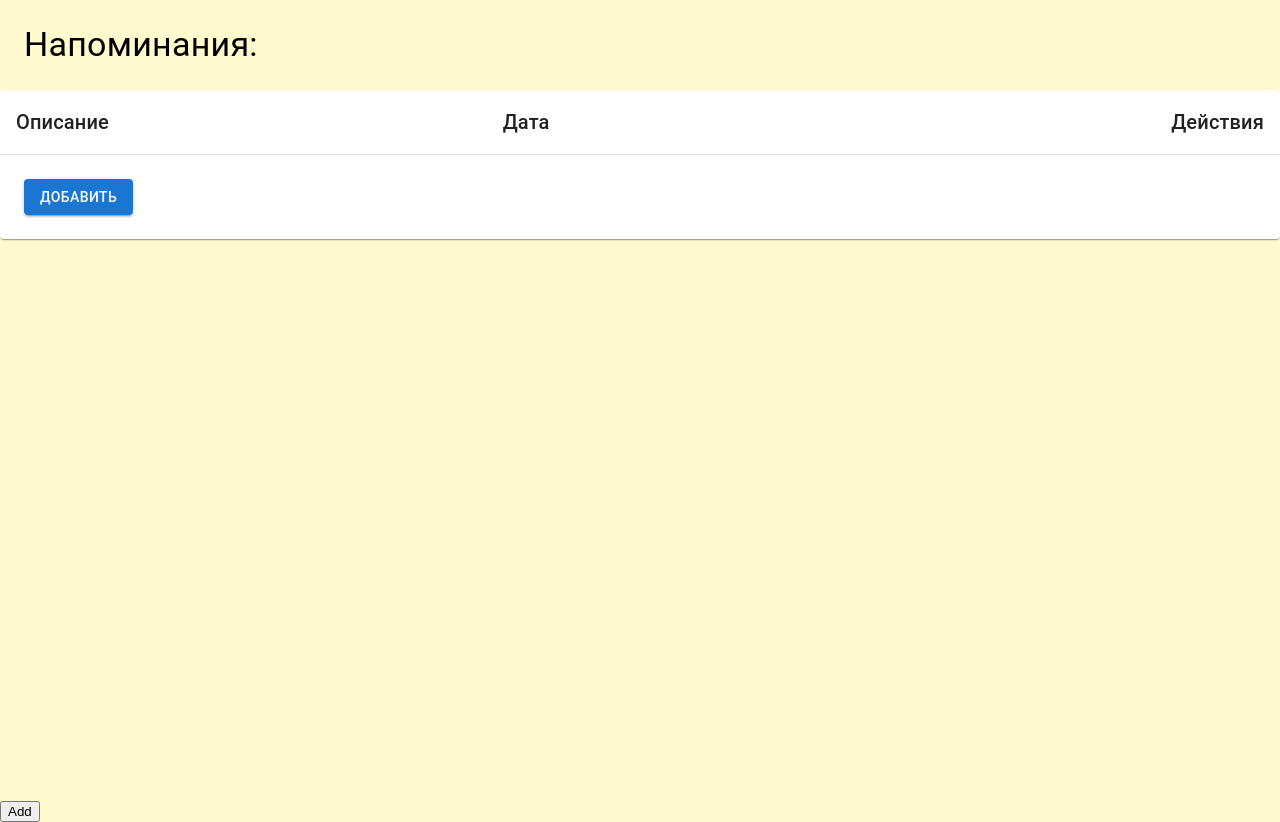
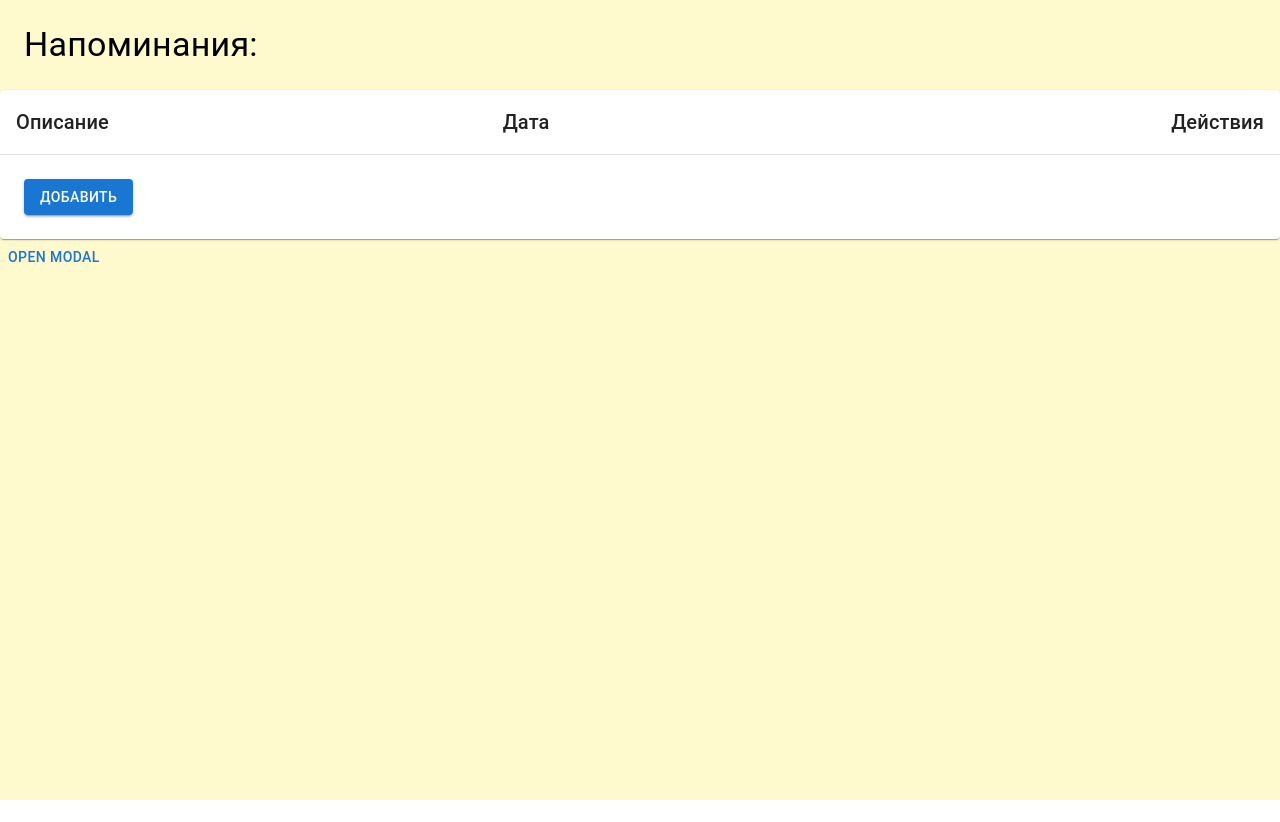
Before and after one commit to skidan29/test-project, a React (Create React App) app: page / in a window 1280 px wide. After the commit the page ends 800 px from the top, so only its background shows below. Built offline with nearby package versions, Linux system fonts and the light colour scheme.

Commit message:
Добавил модалку

```diff
--- a/src/App.tsx
+++ b/src/App.tsx
@@ -8,11 +8,13 @@ import {
   update,
   updateState,
 } from "./store/slices/reminders-slices";
-import { useCallback, useEffect } from "react";
+import { useCallback, useEffect, useState } from "react";
 
 import {
+  Box,
   Button,
   Grid,
+  Modal,
   Paper,
   Table,
   TableBody,
@@ -28,6 +30,8 @@ import { StyledBg, StyledContainer } from "./App.styles";
 function App() {
   const remindersList = useSelector((state: RootState) => state.reminders.list);
   const dispatch = useDispatch();
+
+  const [isOpenModal, setOpenModal] = useState(false);
 
   useEffect(() => {
     const remindersJson = localStorage.getItem("reminderlist");
@@ -51,6 +55,18 @@ function App() {
     (reminder: Reminder) => dispatch(update(reminder)),
     [dispatch]
   );
+
+  const style = {
+    position: "absolute",
+    top: "50%",
+    left: "50%",
+    transform: "translate(-50%, -50%)",
+    width: 400,
+    bgcolor: "background.paper",
+    border: "2px solid #000",
+    boxShadow: 24,
+    p: 4,
+  };
 
   return (
     <StyledBg>
@@ -122,14 +138,23 @@ function App() {
             </Button>
           </Grid>
         </TableContainer>
+        <Button type='button' onClick={() => setOpenModal(true)}>
+          Open modal
+        </Button>
       </StyledContainer>
 
-      <button
-        onClick={() => {
-          addReminder({ caption: "new", deadline: "11-03-2025" });
-        }}>
-        Add
-      </button>
+      <Modal
+        open={isOpenModal}
+        onClose={() => setOpenModal(false)}
+        aria-labelledby='parent-modal-title'
+        aria-describedby='parent-modal-description'>
+        <Box sx={{ ...style, width: 400 }}>
+          <h2 id='parent-modal-title'>Text in a modal</h2>
+          <p id='parent-modal-description'>
+            Duis mollis, est non commodo luctus, nisi erat porttitor ligula.
+          </p>
+        </Box>
+      </Modal>
     </StyledBg>
   );
 }
```
